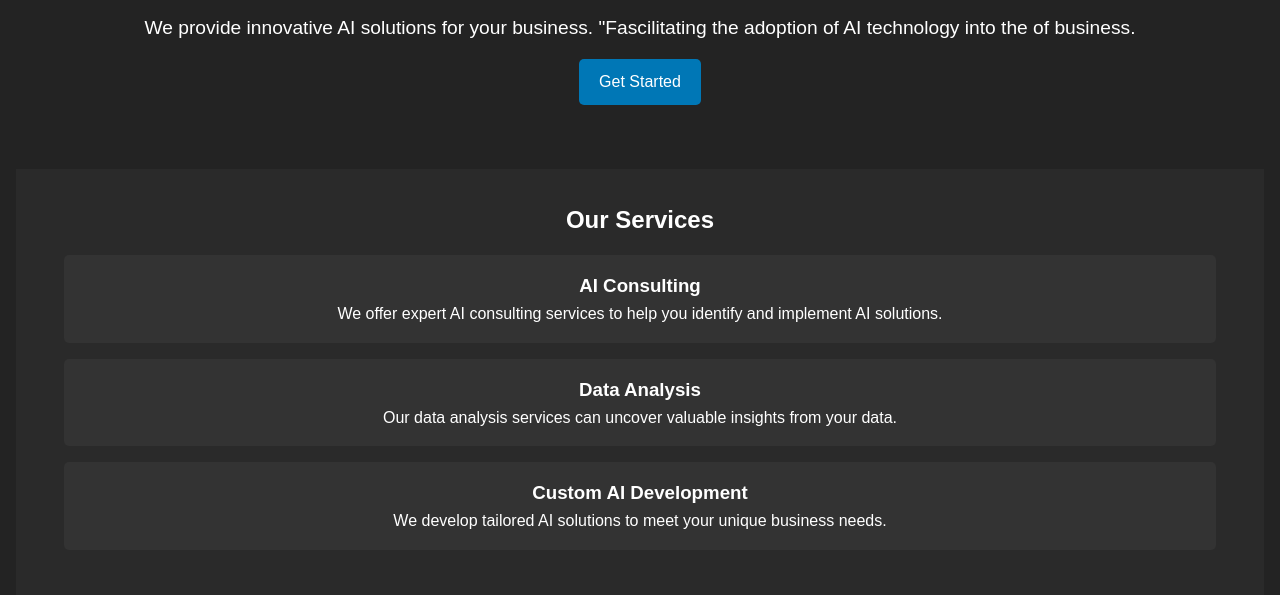
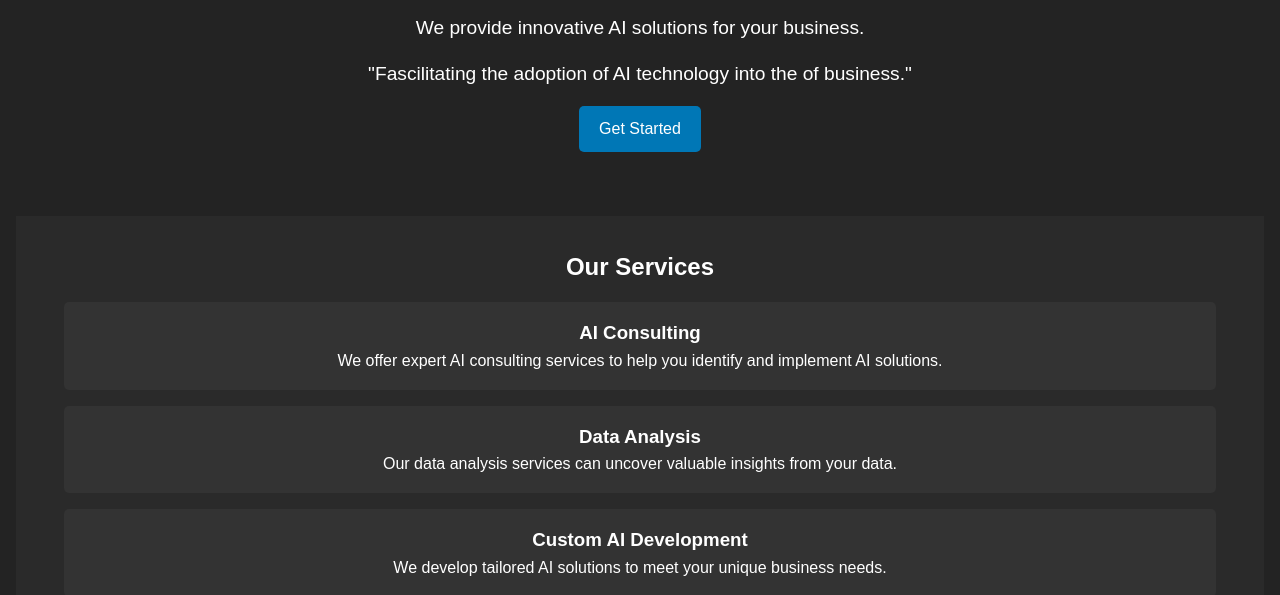
Before and after one commit to AOmar05/SparksAgency, a plain HTML site: page index.html in a window 1280 px wide. Shown: the part 205-800 px from the top of the page. Drawn offline with Linux system fonts and the light colour scheme; a script that the page names is missing.

Commit message:
Update index.html

```diff
--- a/index.html
+++ b/index.html
@@ -20,8 +20,8 @@
 
     <section class="hero">
         <h1>Welcome to Sparks-AI</h1>
-        <p>We provide innovative AI solutions for your business.
-        "Fascilitating the adoption of AI technology into the of business.</p>
+        <p>We provide innovative AI solutions for your business.</p>
+       <p> "Fascilitating the adoption of AI technology into the of business."</p>
         <a href="#contact" class="cta-button">Get Started</a>
     </section>
 
```
